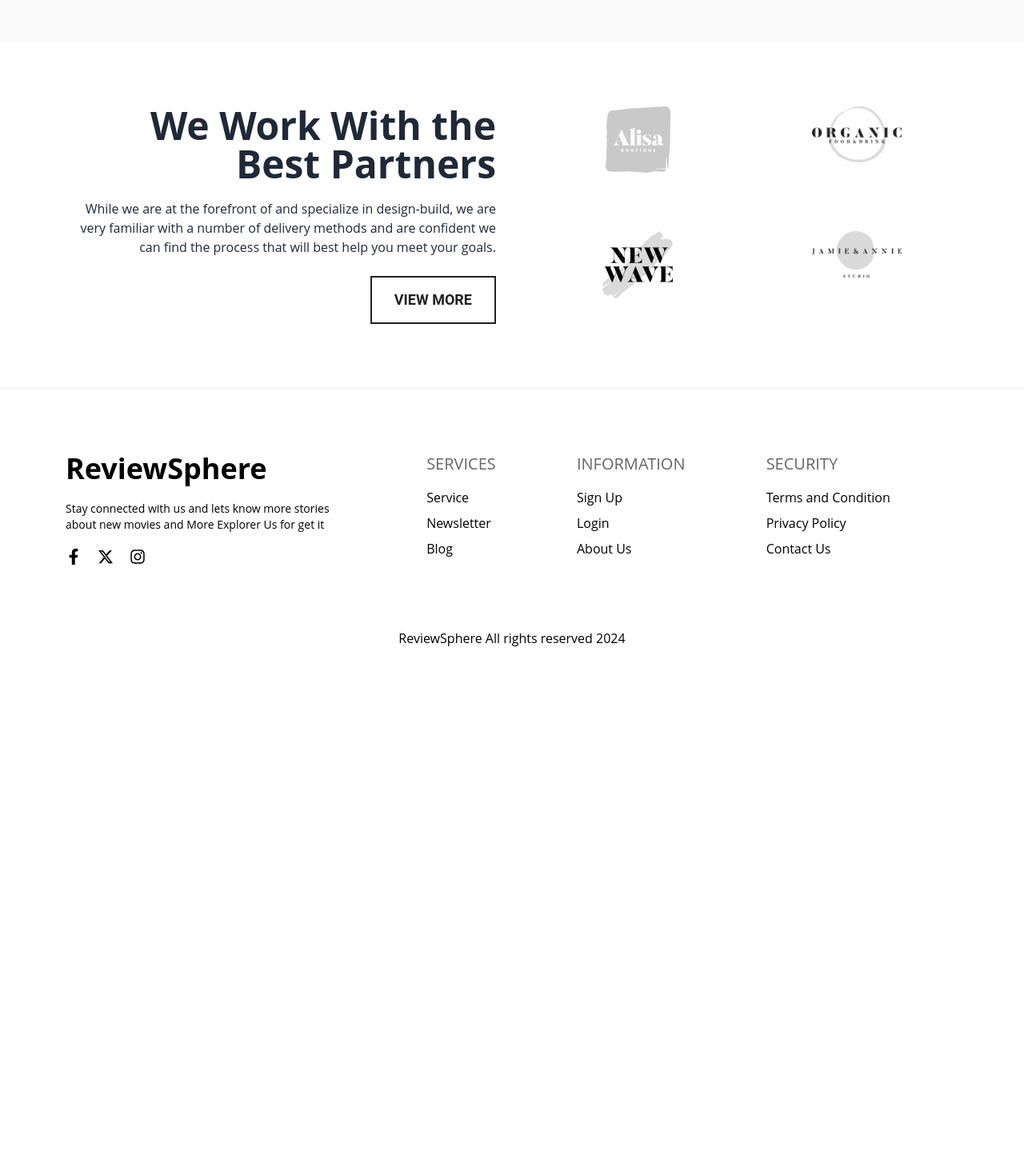
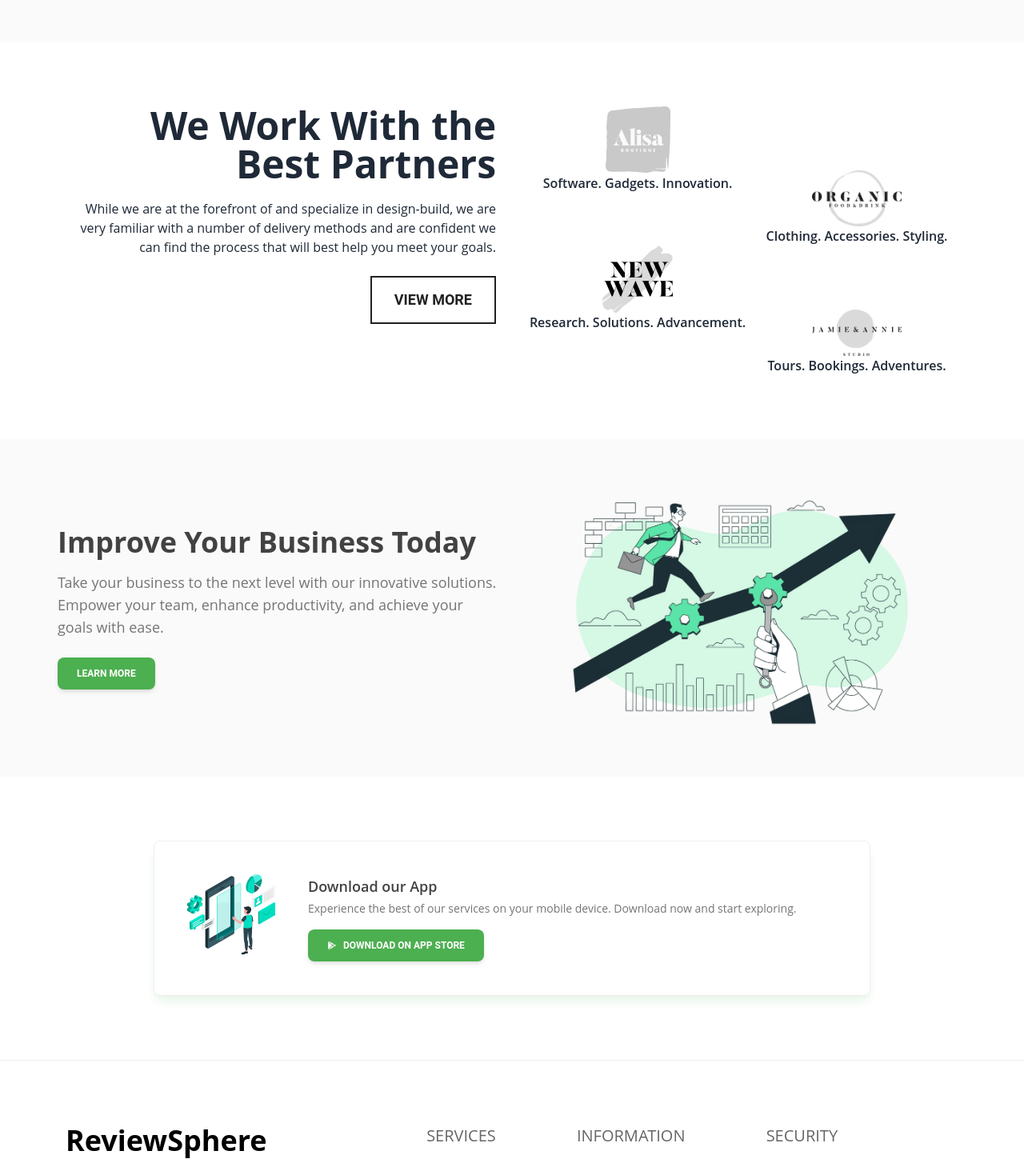
Before and after one commit to sanjitgh/review-sphere-client, a React (Vite) app: page / in a window 1280 px wide. Shown: the part 1100-2554 px from the top of the page at 80% size. Before the commit the page ends 1950 px from the top, so only its background shows below. Built offline with nearby package versions, Linux system fonts and the light colour scheme; no server answers.

Commit message:
our app and improve business section create

```diff
--- a/index.html
+++ b/index.html
@@ -4,7 +4,7 @@
     <meta charset="UTF-8" />
     <link rel="icon" type="image/svg+xml" href="https://i.ibb.co.com/8cN1Y1k/favicon.png" />
     <meta name="viewport" content="width=device-width, initial-scale=1.0" />
-    <title>Home</title>
+    <title></title>
   </head>
   <body>
     <div id="root"></div>
--- a/src/Pages/AddService.jsx
+++ b/src/Pages/AddService.jsx
@@ -1,4 +1,4 @@
-import React, { useState } from "react";
+import React, { useEffect, useState } from "react";
 import DatePicker from "react-datepicker";
 import axios from "axios";
 import "react-datepicker/dist/react-datepicker.css";
@@ -8,6 +8,10 @@ import Swal from "sweetalert2";
 const AddService = () => {
   const [startDate, setStartDate] = useState(new Date());
   const { user } = useAuth();
+
+  useEffect(()=>{
+    document.title = "Add Service | ReviewSphere";
+  },[])
 
   const handleService = (e) => {
     e.preventDefault();
--- a/src/Pages/Home.jsx
+++ b/src/Pages/Home.jsx
@@ -2,16 +2,20 @@ import { useEffect } from "react";
 import Banner from "../components/Banner";
 import FeaturedService from "../components/FeaturedService";
 import OurParters from "./OurParters";
+import ImproveBusiness from "./ImproveBusiness";
+import OurApp from "./OurApp";
 
 const Home = () => {
-    useEffect(() => {
-        document.title = "Home";
-      }, []);
+  useEffect(() => {
+    document.title = "Home | ReviewSphere";
+  }, []);
   return (
     <>
       <Banner></Banner>
       <FeaturedService></FeaturedService>
       <OurParters></OurParters>
+      <ImproveBusiness></ImproveBusiness>
+      <OurApp></OurApp>
     </>
   );
 };
--- /dev/null
+++ b/src/Pages/ImproveBusiness.jsx
@@ -0,0 +1,38 @@
+import React from "react";
+import image from "../assest/images/rb_9216.png";
+import { Button } from "@material-tailwind/react";
+
+const ImproveBusiness = () => {
+  return (
+    <div className="py-16 bg-gray-50">
+      <div className="max-w-6xl mx-auto px-2">
+        <div className="flex flex-col md:flex-row items-center justify-between gap-8">
+          <div className="md:w-1/2 text-center md:text-left">
+            <h2 className="text-4xl font-bold text-gray-800 mb-4">
+              Improve Your Business Today
+            </h2>
+            <p className="text-gray-600 text-lg mb-6">
+              Take your business to the next level with our innovative
+              solutions. Empower your team, enhance productivity, and achieve
+              your goals with ease.
+            </p>
+            <Button variant="contained" color="primary" size="large" className="bg-green-500">
+              Learn More
+            </Button>
+          </div>
+
+          {/* Image/Visual Content */}
+          <div className="md:w-1/2 flex justify-center">
+            <img
+              src={image}
+              alt="Business Improvement"
+              className="w-full md:w-4/5"
+            />
+          </div>
+        </div>
+      </div>
+    </div>
+  );
+};
+
+export default ImproveBusiness;
--- a/src/Pages/MyReview.jsx
+++ b/src/Pages/MyReview.jsx
@@ -8,6 +8,7 @@ const MyReview = () => {
   const { user } = useAuth();
 
   useEffect(() => {
+    document.title = "My Reviews | ReviewSphere";
     axios
       .get(`http://localhost:5000/review?email=${user?.email}`)
       .then((res) => {
--- /dev/null
+++ b/src/Pages/OurApp.jsx
@@ -0,0 +1,35 @@
+import { Button } from "@material-tailwind/react";
+import image from "../assest/images/rb_572.png"
+import { IoLogoGooglePlaystore } from "react-icons/io5";
+const OurApp = () => {
+  return (
+    <div className="py-20">
+      <div className="bg-white border rounded-lg shadow-lg shadow-green-50 p-6 flex items-center justify-between max-w-4xl mx-auto">
+        <div className="flex-shrink-0">
+          <img
+            src={image}
+            alt="App Preview"
+            className="w-36 h-auto"
+          />
+        </div>
+        <div className="ml-6 flex-grow">
+          <h2 className="text-lg font-semibold text-gray-800">
+            Download our App
+          </h2>
+          <p className="text-gray-600 text-sm mt-1">
+            Experience the best of our services on your mobile device. Download
+            now and start exploring.
+          </p>
+          <div className="mt-4">
+            <Button className="flex items-center gap-2 bg-green-500">
+              <IoLogoGooglePlaystore />
+              Download on App Store
+            </Button>
+          </div>
+        </div>
+      </div>
+    </div>
+  );
+};
+
+export default OurApp;
--- a/src/Pages/OurParters.jsx
+++ b/src/Pages/OurParters.jsx
@@ -19,13 +19,31 @@ const OurParters = () => {
               confident we can find the process that will best help you meet
               your goals.
             </p>
-            <Button className="mt-6 font-bold text-lg rounded-none border-2" variant="outlined" size="lg">View More</Button>
+            <Button
+              className="mt-6 font-bold text-lg rounded-none border-2"
+              variant="outlined"
+              size="lg"
+            >
+              View More
+            </Button>
           </div>
-          <div className="grid grid-cols-1 md:grid-cols-2 gap-y-10 justify-items-center">
-            <img className="max-w-28" src={image1} alt="" />
-            <img className="max-w-28" src={image2} alt="" />
-            <img className="max-w-28" src={image3} alt="" />
-            <img className="max-w-28" src={image4} alt="" />
+          <div className="grid grid-cols-1 md:grid-cols-2 gap-y-20 justify-items-center">
+            <div className="text-center mx-auto">
+              <img className="max-w-28 mx-auto" src={image1} alt="" />
+              <p className="font-semibold mt-3F">Software. Gadgets. Innovation.</p>
+            </div>
+            <div className="text-center mx-auto md:mt-20">
+              <img className="max-w-28 mx-auto" src={image2} alt="" />
+              <p className="font-semibold mt-3F">Clothing. Accessories. Styling.</p>
+            </div>
+            <div className="text-center mx-auto md:-mt-20">
+              <img className="max-w-28 mx-auto" src={image3} alt="" />
+              <p className="font-semibold mt-3F">Research. Solutions. Advancement.</p>
+            </div>
+            <div className="text-center mx-auto">
+              <img className="max-w-28 mx-auto" src={image4} alt="" />
+              <p className="font-semibold mt-3F">Tours. Bookings. Adventures.</p>
+            </div>
           </div>
         </div>
       </div>
--- a/src/Pages/Services.jsx
+++ b/src/Pages/Services.jsx
@@ -7,6 +7,7 @@ const Services = () => {
 
   // get service data from db
   useEffect(() => {
+    document.title = "Services | ReviewSphere";
     axios.get("http://localhost:5000/service").then((res) => {
       setService(res.data);
     });
--- a/src/components/Header.jsx
+++ b/src/components/Header.jsx
@@ -96,7 +96,7 @@ const Header = () => {
           </div>
           <ul
             tabIndex={0}
-            className="menu menu-sm dropdown-content bg-cyan-700 dark:bg-slate-700 rounded-box mt-3 w-52 p-4 shadow z-20 gap-3"
+            className="menu menu-sm dropdown-content bg-white rounded-box mt-3 w-52 p-4 shadow z-20 gap-3"
           >
             {links}
           </ul>
--- a/src/components/ServiceDetails.jsx
+++ b/src/components/ServiceDetails.jsx
@@ -9,12 +9,14 @@ import toast from "react-hot-toast";
 
 const ServiceDetails = () => {
   const [service, setService] = useState({});
+  useEffect(() => {
+    document.title = `${service?.title} | ReviewSphere`;
+  }, [service]);
   const { id } = useParams();
   const { user } = useAuth();
   const [rating, setRating] = useState(0);
   const {
     _id,
-    email,
     image,
     title,
     companyName,
```
Also changed, not shown: src/assest/images/rb_572.png (added), src/assest/images/rb_9216.png (added).
